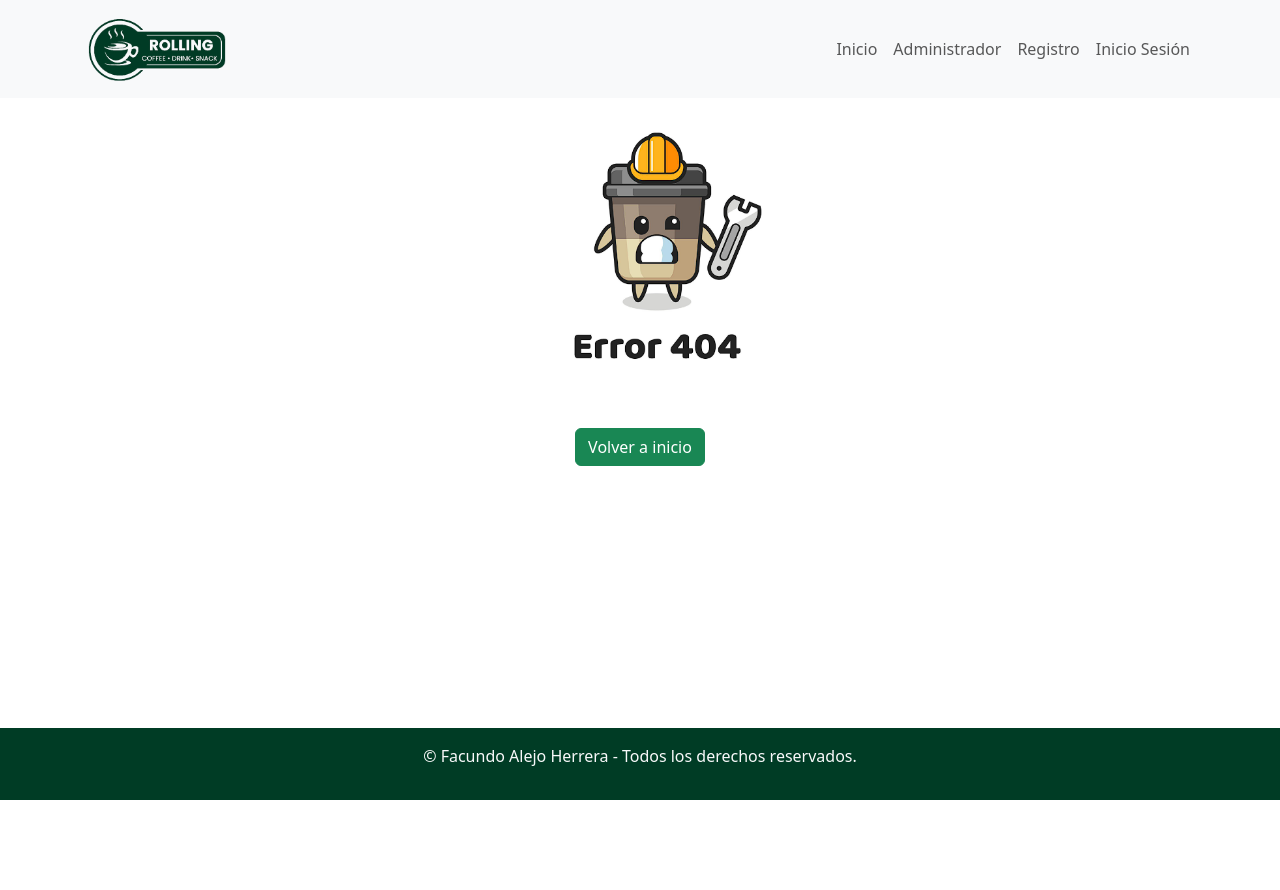
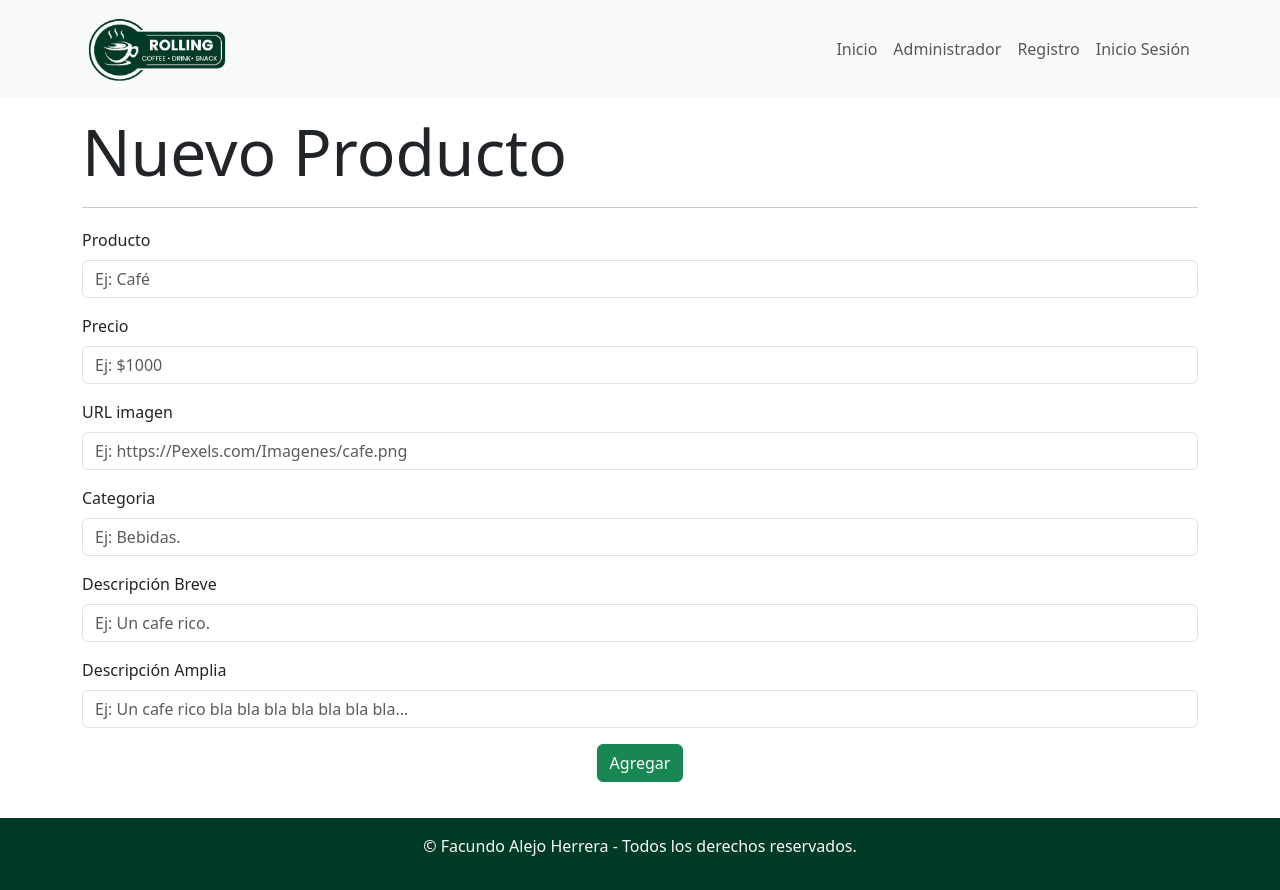
Before and after one commit to alejoh12/rollingcoffee, a React (Vite) app: page /administrador/agregar in a window 1280 px wide. Before the commit the page ends 800 px from the top, so only its background shows below. Built offline with nearby package versions, Linux system fonts and the light colour scheme.

Commit message:
Pagina Form y Detalle terminadas.

```diff
--- a/src/App.jsx
+++ b/src/App.jsx
@@ -6,6 +6,8 @@ import Inicio from "./components/pages/Inicio.jsx";
 import Admin from "./components/pages/Admin.jsx";
 import Error404 from "./components/pages/Error404.jsx";
 import { BrowserRouter, Route, Routes } from "react-router-dom";
+import DetalleProducto from "./components/pages/DetalleProducto.jsx";
+import CrearProducto from "./components/pages/CrearProducto.jsx";
 
 function App() {
   return (
@@ -14,7 +16,9 @@ function App() {
       <Menu></Menu>
       <Routes>
         <Route exact path="/" element={<Inicio></Inicio>}></Route>
+        <Route exact path="/producto" element={<DetalleProducto></DetalleProducto>}></Route>
         <Route exact path="/administrador" element={<Admin></Admin>}></Route>
+        <Route exact path="/administrador/agregar" element={<CrearProducto></CrearProducto>}></Route>
         <Route path="*" element={<Error404></Error404>}></Route>
       </Routes>
       <Footer></Footer>
--- a/src/components/pages/Admin.jsx
+++ b/src/components/pages/Admin.jsx
@@ -1,5 +1,5 @@
-import { Container, Table, Button } from "react-bootstrap";
-import TablaAdmin from "./TablaAdmin";
+import { Container, Button } from "react-bootstrap";
+import TablaProductosAdmin from "./producto/TablaProductosAdmin";
 
 const Admin = () => {
   return (
@@ -11,7 +11,7 @@ const Admin = () => {
         </div>
       </div>
       <hr />
-      <TablaAdmin></TablaAdmin>
+      <TablaProductosAdmin></TablaProductosAdmin>
     </Container>
   );
 };
--- /dev/null
+++ b/src/components/pages/CrearProducto.jsx
@@ -0,0 +1,14 @@
+import {Container,Form} from "react-bootstrap";
+import FormProducto from "./producto/FormProducto";
+
+const CrearProducto = () => {
+    return (
+        <Container className="my-3">
+            <h1 className="display-3">Nuevo Producto</h1>
+            <hr />
+            <FormProducto></FormProducto>
+        </Container>
+    );
+};
+
+export default CrearProducto;
--- /dev/null
+++ b/src/components/pages/DetalleProducto.jsx
@@ -0,0 +1,40 @@
+import { Card, Row, Container, Col } from "react-bootstrap";
+
+const DetalleProducto = () => {
+  return (
+    <Container className="my-4 mainPage">
+      <Card>
+        <Row>
+          <Col md={6} className="d-flex align-items-center">
+            <Card.Img
+              variant="top"
+              src="https://cdn.pixabay.com/photo/2018/01/31/09/57/coffee-3120750_960_720.jpg"
+              alt="imagen de café americano"
+              className="img-fluid"
+            />
+          </Col>
+          <Col md={6} className="row">
+            <Card.Header>
+              <Card.Title className="text-center">Café Americano</Card.Title>
+            </Card.Header>
+            <Card.Body>
+              <Card.Text>
+                El café americano es una bebida caliente que consiste en un
+                espresso diluido con agua caliente, lo que resulta en una taza
+                de café suave y aromático. Es una opción popular para aquellos
+                que prefieren un café menos intenso que el espresso tradicional.
+                Perfecto para disfrutar en cualquier momento del día.
+              </Card.Text>
+            </Card.Body>
+            <Card.Footer>
+              <b>Categoria:</b> Bebidas Calientes <br />
+              <b>Precio: $1000</b>
+            </Card.Footer>
+          </Col>
+        </Row>
+      </Card>
+    </Container>
+  );
+};
+
+export default DetalleProducto;
--- a/src/components/pages/Inicio.jsx
+++ b/src/components/pages/Inicio.jsx
@@ -1,6 +1,6 @@
 import { Container } from "react-bootstrap";
 import banner from "../../assets/bannerHome.png";
-import GrillaInicio from "./GrillaInicio";
+import GrillaProductosInicio from "./producto/GrillaProductosInicio.jsx";
 
 const Inicio = () => {
   return (
@@ -13,7 +13,7 @@ const Inicio = () => {
       <Container className="my-4">
         <h1>Nuestros Productos</h1>
         <hr />
-        <GrillaInicio></GrillaInicio>
+        <GrillaProductosInicio></GrillaProductosInicio>
       </Container>
     </main>
   );
--- /dev/null
+++ b/src/components/pages/producto/FormProducto.jsx
@@ -0,0 +1,77 @@
+import { Form, Button } from "react-bootstrap";
+
+const FormProducto = () => {
+  return (
+    <Form
+      className="my-2 py-1"
+    >
+      <Form.Group className="mb-3" controlId="inputNombre">
+        <Form.Label>Producto</Form.Label>
+        <Form.Control
+          type="text"
+          placeholder="Ej: Café"
+          required
+          minLength={2}
+          maxLength={20}
+        />
+      </Form.Group>
+      <Form.Group className="mb-3" controlId="inputPrecio">
+        <Form.Label>Precio</Form.Label>
+        <Form.Control
+          type="text"
+          placeholder="Ej: $1000"
+          required
+          minLength={3}
+          maxLength={15}
+        />
+      </Form.Group>
+      <Form.Group className="mb-3" controlId="inputURL">
+        <Form.Label>URL imagen</Form.Label>
+        <Form.Control
+          type="text"
+          placeholder="Ej: https://Pexels.com/Imagenes/cafe.png"
+          required
+          minLength={5}
+          maxLength={100}
+        />
+      </Form.Group>
+      <Form.Group className="mb-3" controlId="inputCategoria">
+        <Form.Label>Categoria</Form.Label>
+        <Form.Control
+          type="text"
+          placeholder="Ej: Bebidas."
+          required
+          minLength={5}
+          maxLength={20}
+        />
+      </Form.Group>
+      <Form.Group className="mb-3" controlId="inputDescBreve">
+        <Form.Label>Descripción Breve</Form.Label>
+        <Form.Control
+          type="text"
+          placeholder="Ej: Un cafe rico."
+          required
+          minLength={3}
+          maxLength={15}
+        />
+      </Form.Group>
+      <Form.Group className="mb-3" controlId="inputDescAmplia">
+        <Form.Label>Descripción Amplia</Form.Label>
+        <Form.Control
+          type="text"
+          placeholder="Ej: Un cafe rico bla bla bla bla bla bla bla..."
+          required
+          minLength={15}
+          maxLength={250}
+        />
+      </Form.Group>
+      <div className="text-center my-2">
+        <Button variant="success" type="submit">
+          Agregar
+        </Button>
+      </div>
+    </Form>
+  );
+};
+
+export default FormProducto;
--- a/src/components/pages/GrillaInicio.jsx
+++ b/src/components/pages/producto/GrillaProductosInicio.jsx
@@ -1,7 +1,7 @@
-import CardProductoInicio from "./producto/CardProductoInicio.jsx";
+import CardProductoInicio from "./CardProductoInicio.jsx";
 import { Row } from "react-bootstrap";
 
-const GrillaInicio = () => {
+const GrillaProductosInicio = () => {
   return (
     <Row className="my-2 mt-4 mb-4">
       <CardProductoInicio></CardProductoInicio>
@@ -12,4 +12,4 @@ const GrillaInicio = () => {
   );
 };
 
-export default GrillaInicio;
+export default GrillaProductosInicio;
--- a/src/components/pages/TablaAdmin.jsx
+++ b/src/components/pages/producto/TablaProductosAdmin.jsx
@@ -1,6 +1,6 @@
 import { Table, Button } from "react-bootstrap";
 
-const TablaAdmin = () => {
+const TablaProductosAdmin = () => {
   return (
     <Table striped bordered hover>
       <thead>
@@ -99,4 +99,4 @@ const TablaAdmin = () => {
   );
 };
 
-export default TablaAdmin;
+export default TablaProductosAdmin;
```
